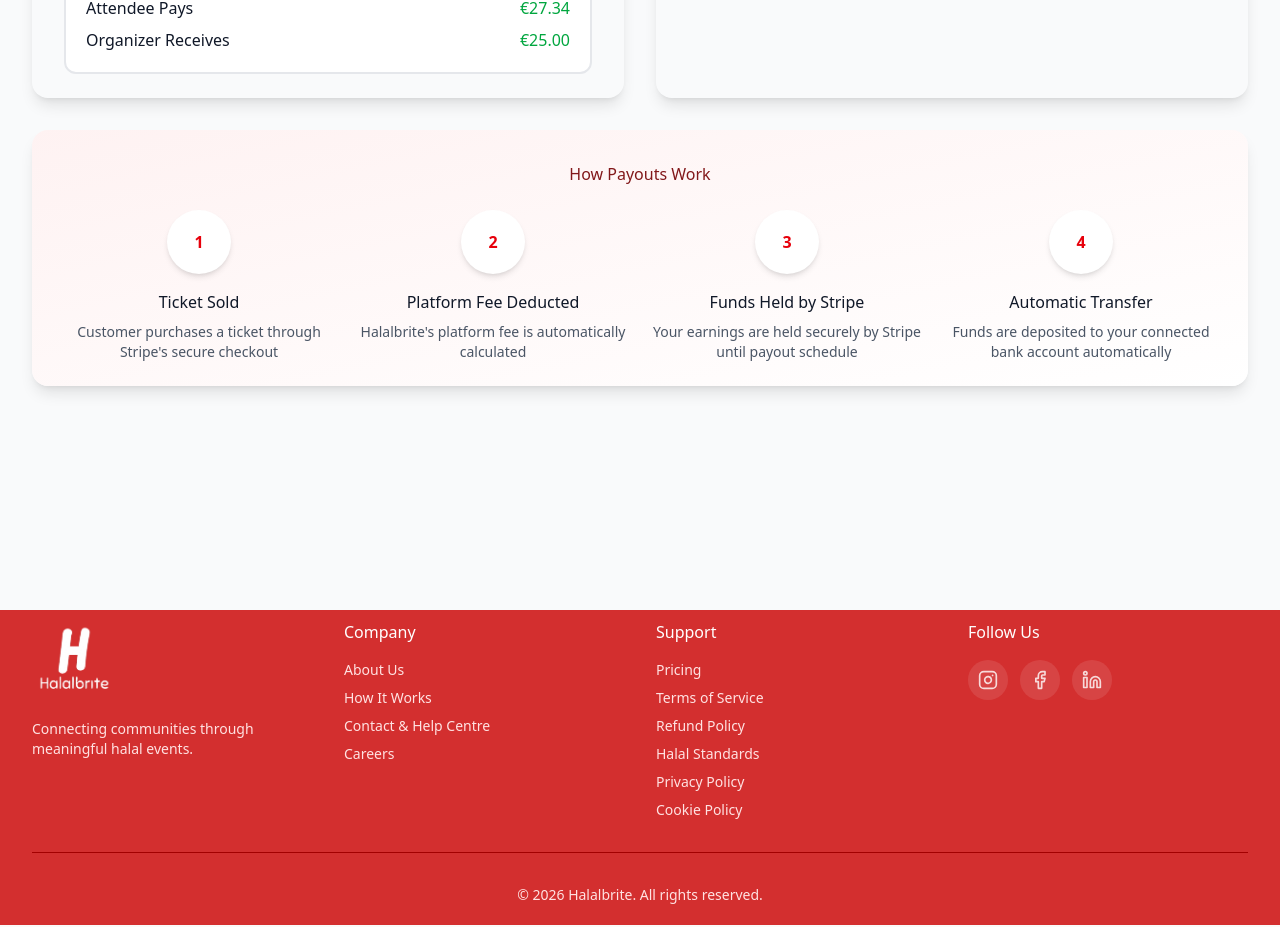
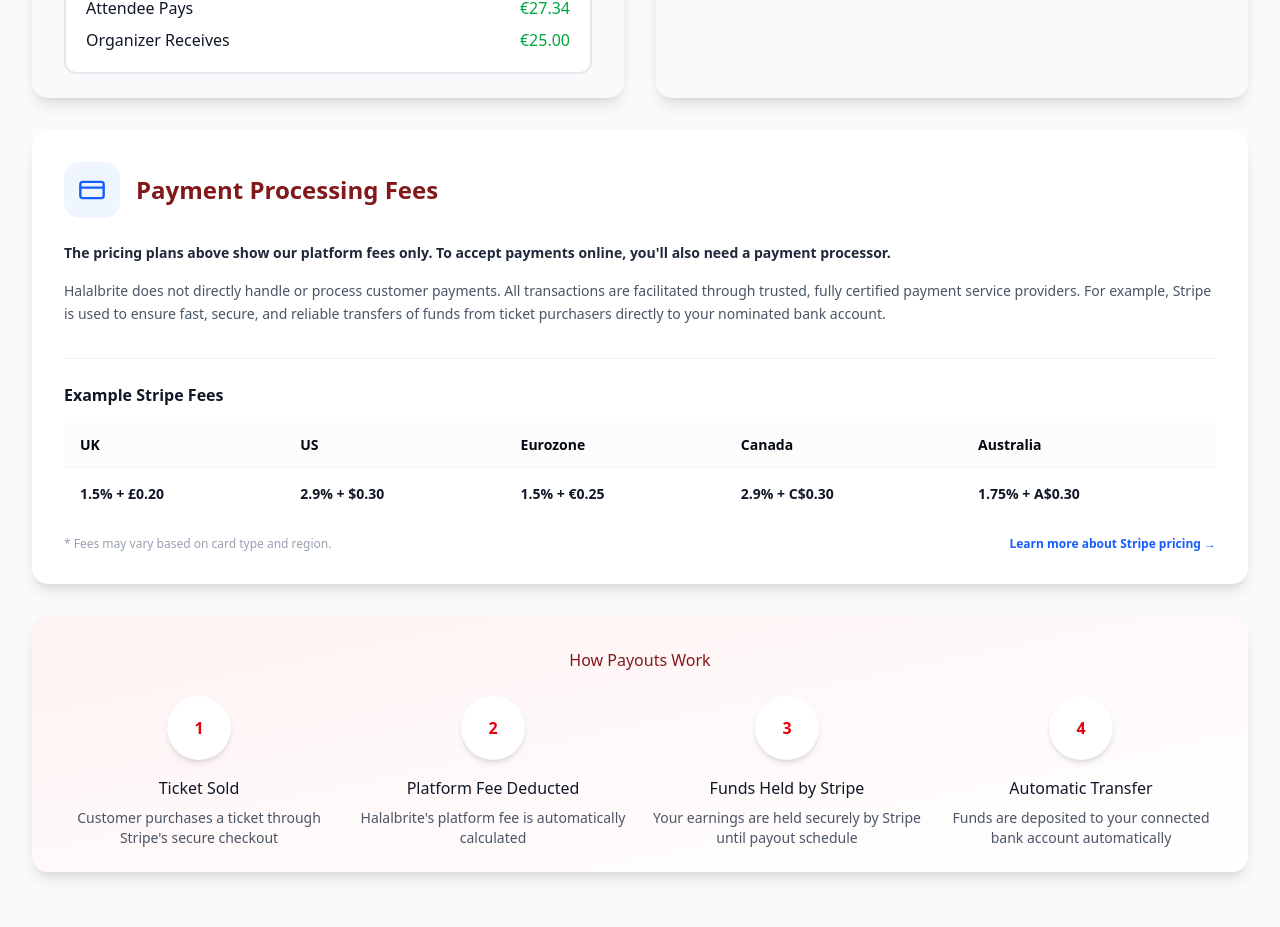
Before and after one commit to sanwarmalkumawatrewathi-spec/Halalbrite-Node, a Next.js app in the folder frontend/: page /pricing in a window 1280 px wide. Shown: the part 1450-2377 px from the top of the page. Built offline with nearby package versions, Linux system fonts and the light colour scheme; no server answers.

Commit message:
Add payment processing fees info card and Stripe examples table to Pricing page

```diff
--- a/frontend/src/Components/Pricing.tsx
+++ b/frontend/src/Components/Pricing.tsx
@@ -222,6 +222,67 @@ export default function Pricing() {
               </div>
             </div>
           </div>
+          <div data-slot="card" className="bg-card text-card-foreground flex flex-col gap-6 rounded-2xl shadow-lg border-0 mb-8 overflow-hidden bg-white">
+            <div data-slot="card-content" className="p-8">
+              <div className="flex items-center gap-4 mb-6">
+                <div className="w-14 h-14 bg-blue-50 rounded-2xl flex items-center justify-center">
+                  <svg xmlns="http://www.w3.org/2000/svg" width="24" height="24" viewBox="0 0 24 24" fill="none" stroke="currentColor" strokeWidth="2" strokeLinecap="round" strokeLinejoin="round" className="lucide lucide-credit-card w-7 h-7 text-blue-600">
+                    <rect width="20" height="14" x="2" y="5" rx="2" />
+                    <line x1="2" x2="22" y1="10" y2="10" />
+                  </svg>
+                </div>
+                <h3 className="text-red-900 font-bold text-xl md:text-2xl">Payment Processing Fees</h3>
+              </div>
+
+              <div className="grid md:grid-cols-5 gap-6 text-sm text-gray-600 mb-8 leading-relaxed">
+                <div className="md:col-span-5 space-y-4">
+                  <p className="font-semibold text-gray-800">
+                    The pricing plans above show our platform fees only. To accept payments online, you'll also need a payment processor.
+                  </p>
+                  <p>
+                    Halalbrite does not directly handle or process customer payments. All transactions are facilitated through trusted, fully certified payment service providers. For example, Stripe is used to ensure fast, secure, and reliable transfers of funds from ticket purchasers directly to your nominated bank account.
+                  </p>
+                </div>
+              </div>
+
+              <div className="border-t border-gray-100 pt-6">
+                <h4 className="text-gray-900 font-bold mb-4 text-base">Example Stripe Fees</h4>
+                <div className="overflow-x-auto">
+                  <table className="w-full text-sm text-left text-gray-600 border-collapse">
+                    <thead>
+                      <tr className="border-b border-gray-100 bg-gray-50/50">
+                        <th className="py-3 px-4 font-bold text-gray-950">UK</th>
+                        <th className="py-3 px-4 font-bold text-gray-950">US</th>
+                        <th className="py-3 px-4 font-bold text-gray-950">Eurozone</th>
+                        <th className="py-3 px-4 font-bold text-gray-950">Canada</th>
+                        <th className="py-3 px-4 font-bold text-gray-950">Australia</th>
+                      </tr>
+                    </thead>
+                    <tbody>
+                      <tr className="border-b border-gray-100 last:border-0 hover:bg-gray-50/30 transition-colors">
+                        <td className="py-4 px-4 font-extrabold text-gray-900">1.5% + £0.20</td>
+                        <td className="py-4 px-4 font-extrabold text-gray-900">2.9% + $0.30</td>
+                        <td className="py-4 px-4 font-extrabold text-gray-900">1.5% + €0.25</td>
+                        <td className="py-4 px-4 font-extrabold text-gray-900">2.9% + C$0.30</td>
+                        <td className="py-4 px-4 font-extrabold text-gray-900">1.75% + A$0.30</td>
+                      </tr>
+                    </tbody>
+                  </table>
+                </div>
+                <div className="mt-4 flex flex-col sm:flex-row sm:items-center sm:justify-between gap-2 text-xs text-gray-400">
+                  <span>* Fees may vary based on card type and region.</span>
+                  <a
+                    href="https://stripe.com/pricing"
+                    target="_blank"
+                    rel="noopener noreferrer"
+                    className="text-blue-600 font-bold hover:underline inline-flex items-center gap-1"
+                  >
+                    Learn more about Stripe pricing →
+                  </a>
+                </div>
+              </div>
+            </div>
+          </div>
           <div data-slot="card" className="text-card-foreground flex flex-col gap-6 rounded-2xl shadow-lg border-0 bg-gradient-to-br from-red-50 to-white">
             <div data-slot="card-content" className="[&amp;:last-child]:pb-6 p-8">
               <h3 className="text-red-900 mb-6 text-center">How Payouts Work</h3>
```
